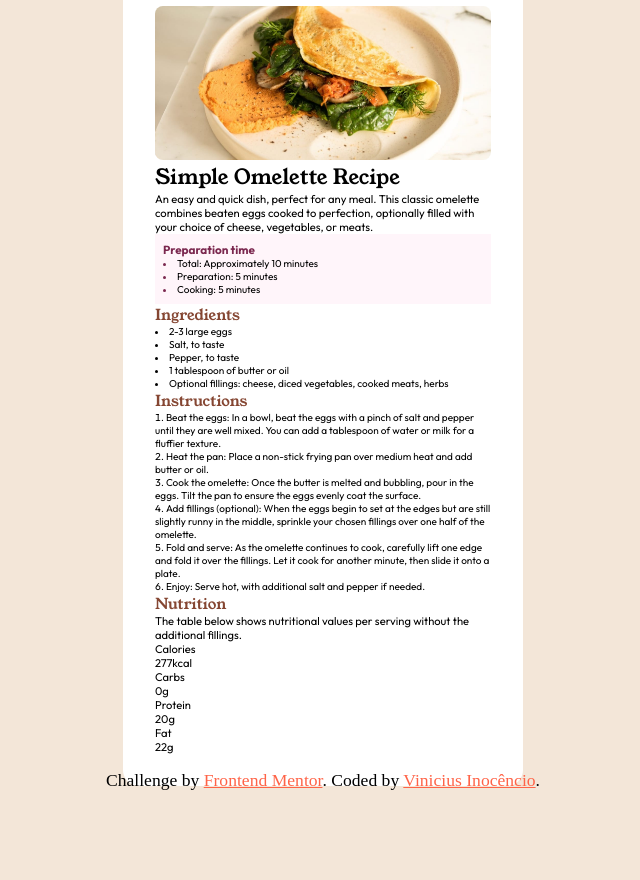
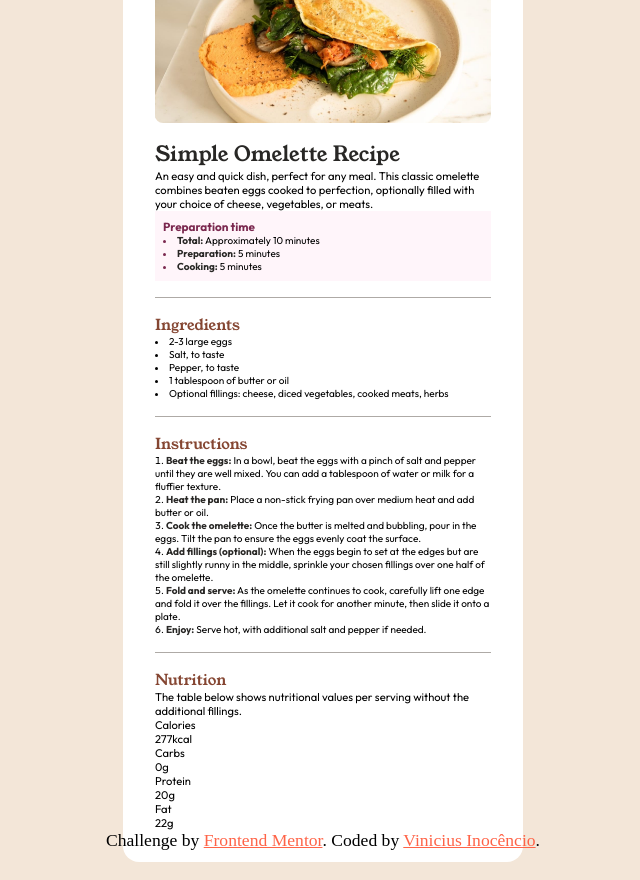
Before and after one commit to inocenciooo/recipe-page-main, a plain HTML site: page index.html in a window 1280 px wide. Shown: the whole page, without its empty margins (317-957 px from the left). Before the commit the page ends 800 px from the top, so only its background shows below. Drawn offline with Linux system fonts and the light colour scheme.

Commit message:
mais estilizações aplicadas

```diff
--- a/index.html
+++ b/index.html
@@ -49,29 +49,29 @@
         <h2>Instructions</h2>
         <ol>
           <li>
-            Beat the eggs: In a bowl, beat the eggs with a pinch of salt and
+            <span>Beat the eggs:</span> In a bowl, beat the eggs with a pinch of salt and
             pepper until they are well mixed. You can add a tablespoon of water
             or milk for a fluffier texture.
           </li>
           <li>
-            Heat the pan: Place a non-stick frying pan over medium heat and add
+            <span>Heat the pan:</span> Place a non-stick frying pan over medium heat and add
             butter or oil.
           </li>
           <li>
-            Cook the omelette: Once the butter is melted and bubbling, pour in
+            <span>Cook the omelette:</span> Once the butter is melted and bubbling, pour in
             the eggs. Tilt the pan to ensure the eggs evenly coat the surface.
           </li>
           <li>
-            Add fillings (optional): When the eggs begin to set at the edges but
+            <span>Add fillings (optional):</span> When the eggs begin to set at the edges but
             are still slightly runny in the middle, sprinkle your chosen
             fillings over one half of the omelette.
           </li>
           <li>
-            Fold and serve: As the omelette continues to cook, carefully lift
+            <span>Fold and serve:</span> As the omelette continues to cook, carefully lift
             one edge and fold it over the fillings. Let it cook for another
             minute, then slide it onto a plate.
           </li>
-          <li>Enjoy: Serve hot, with additional salt and pepper if needed.</li>
+          <li><span>Enjoy:</span> Serve hot, with additional salt and pepper if needed.</li>
         </ol>
       </section>
       <section class="nutrition">
--- a/src/reset-global.css
+++ b/src/reset-global.css
@@ -11,32 +11,9 @@ img {
 body {
   background-color: var(--Stone100);
   font-size: 62.5%;
-  flex-direction: column;
   justify-content: center;
   align-items: center;
-  height: 100vh;
   font-weight: 400;
   display: grid;
-  grid-auto-rows: 95vh 5vh;
+  grid-template-rows: 100vh 10vh;
 }
-h2 {
-  font-family: 'Young Serif';
-  color: var(--Brown800);
-  font-weight: lighter;
-}
-h1{
-  color: #000;
-  font-family: 'Young Serif';
-  font-size: 1.3rem;
-  font-weight: lighter;
-}
-h3,p,li{
-  font-family: outfit;
-}
-p{
-  font-size: 0.7rem;
-}
-ul,
-ol {
-  list-style-position: inside;
-}
--- a/src/style.css
+++ b/src/style.css
@@ -9,18 +9,56 @@
   --Rose800: hsl(332, 51%, 32%);
   --Rose50: hsl(330, 100%, 98%);
 }
-
+section {
+  margin-top: 1rem;
+}
+h2 {
+  font-family: "Young Serif";
+  color: var(--Brown800);
+  font-weight: lighter;
+}
+h1 {
+  color: #282725;
+  font-family: "Young Serif";
+  font-size: 1.3rem;
+  font-weight: lighter;
+}
+h3,
+p,
+li {
+  font-family: outfit;
+}
+p {
+  font-size: 0.7rem;
+}
+ul,
+ol {
+  list-style-position: inside;
+}
+span {
+  font-weight: bold;
+  font-weight: bold;
+  color: #282725;
+}
 .hero {
   margin: 0 auto;
   width: 25rem;
   background-color: #fff;
   padding: 2rem;
   border-radius: 1rem;
+  display: flex;
+  flex-direction: column;
 }
 
 .hero .prepation {
   background-color: var(--Rose50);
   padding: 0.5rem;
+}
+.hero .food,
+.ingredients,
+.instructions {
+  border-bottom: 1px solid hsla(30, 10%, 34%, 50%);
+  padding-bottom: 1rem;
 }
 .hero .prepation h3 {
   color: var(--Rose800);
```
